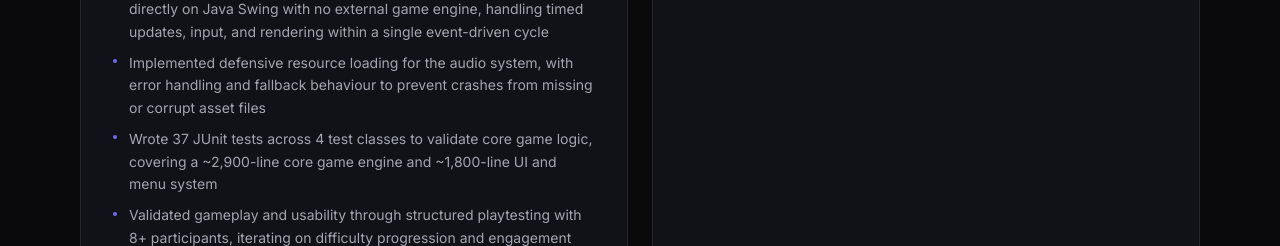
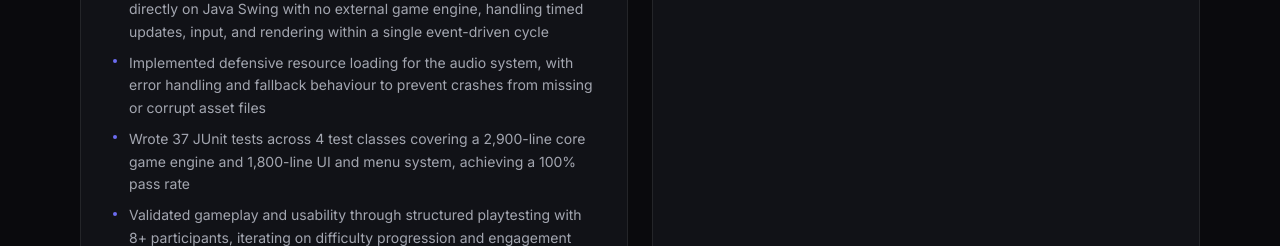
Before and after one commit to Kishanr19/Kishanr19.github.io, a React (Vite) app: page / in a window 1280 px wide. Shown: the part 6080-6326 px from the top of the page. Built offline with nearby package versions, Linux system fonts and the light colour scheme.

Commit message:
Clean up JUnit test bullet formatting

```diff
--- a/src/data.js
+++ b/src/data.js
@@ -114,7 +114,7 @@ export const projects = [
       'Optimised real-time collision detection using an AABB approach with selective testing, HashSet-backed entity storage, and conditional logic gating to maintain stable performance under Java Swing\'s event-driven model',
       'Engineered a custom real-time rendering and game-loop pipeline directly on Java Swing with no external game engine, handling timed updates, input, and rendering within a single event-driven cycle',
       'Implemented defensive resource loading for the audio system, with error handling and fallback behaviour to prevent crashes from missing or corrupt asset files',
-      'Wrote 37 JUnit tests across 4 test classes to validate core game logic, covering a ~2,900-line core game engine and ~1,800-line UI and menu system',
+      'Wrote 37 JUnit tests across 4 test classes covering a 2,900-line core game engine and 1,800-line UI and menu system, achieving a 100% pass rate',
       'Validated gameplay and usability through structured playtesting with 8+ participants, iterating on difficulty progression and engagement based on feedback',
     ],
     outcome:
```
